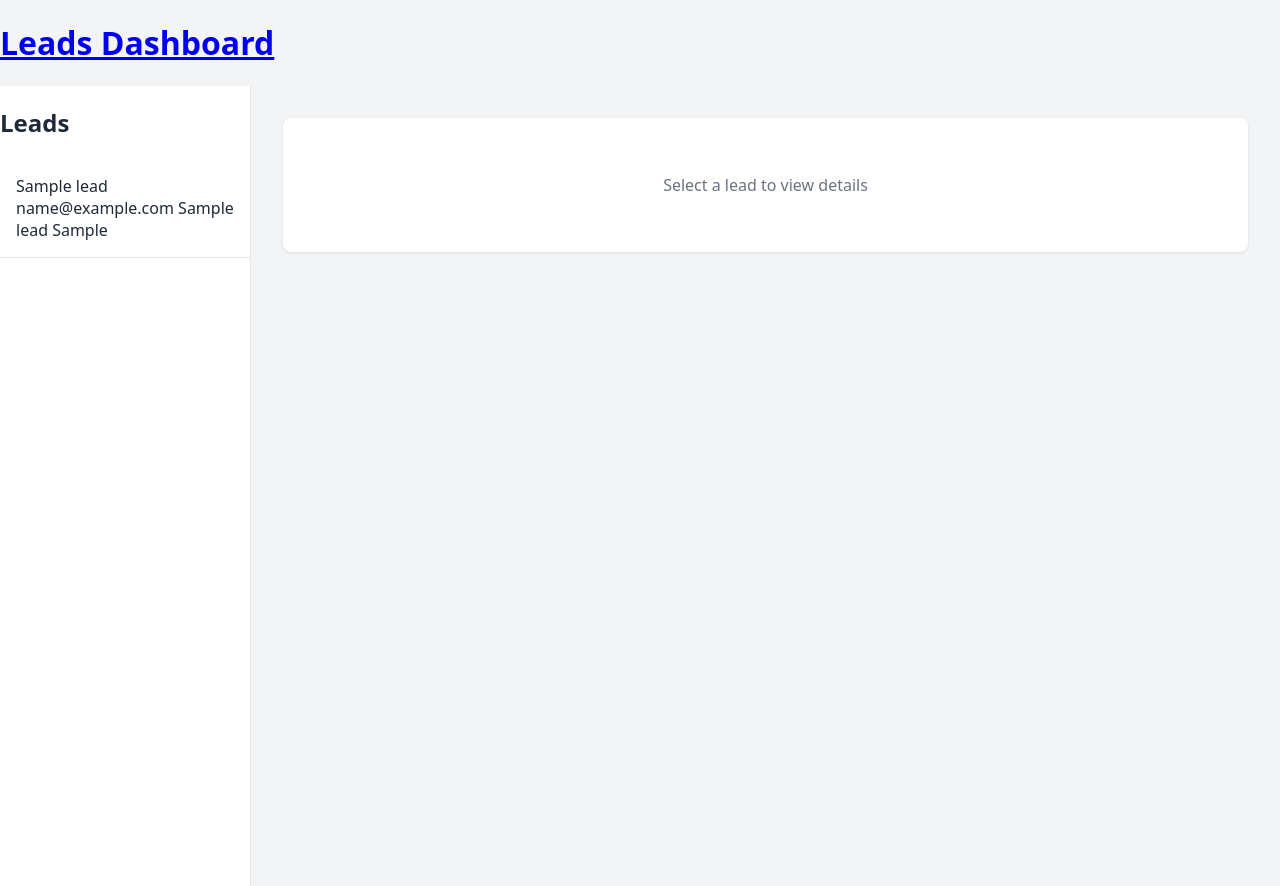
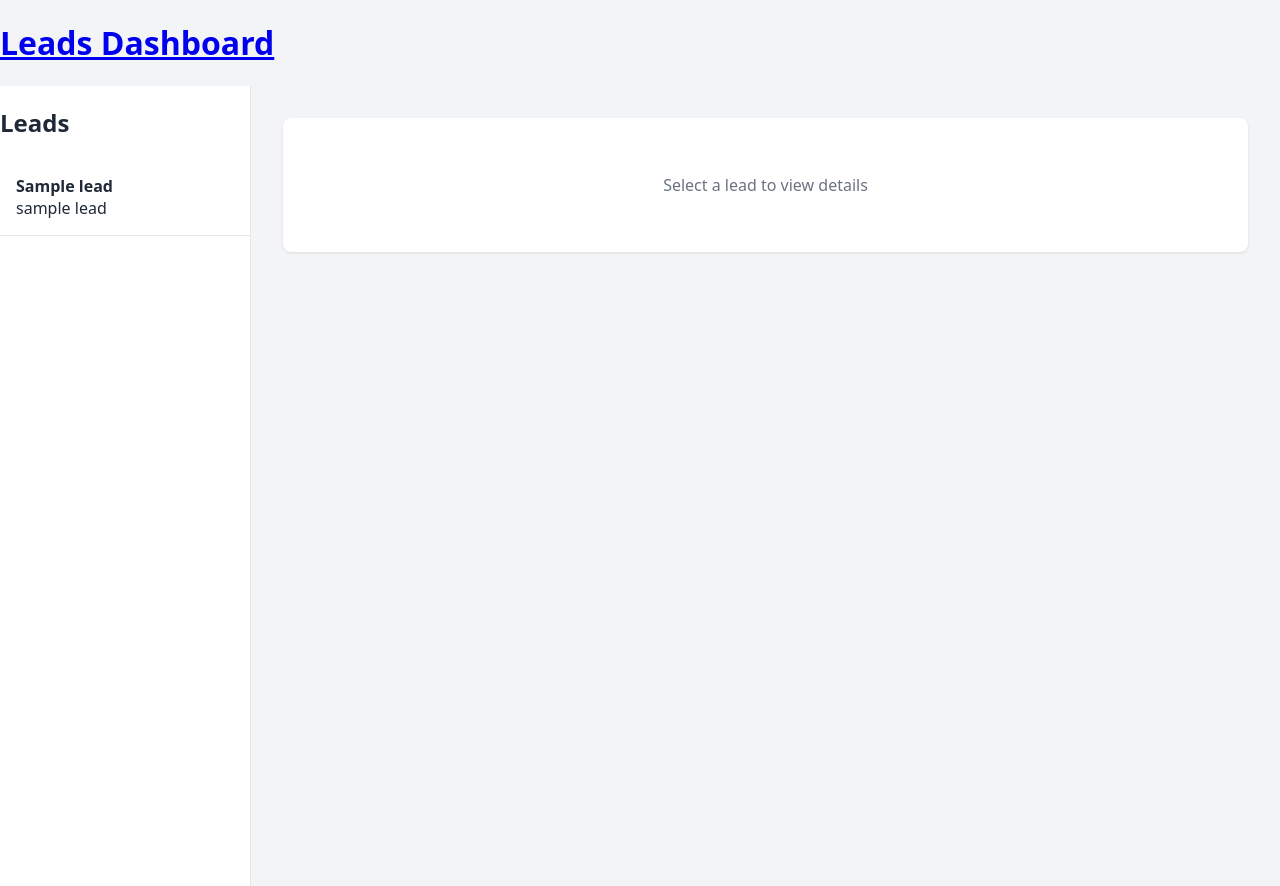
Before and after one commit to Param302/RippleReach, a Flask app: template templates/dashboard.html in a window 1280 px wide. Run offline with Flask 3, Linux system fonts and the light colour scheme; the template is opened without the code that fills it: most values are stand-ins (such as "Sample title", 1, 10 or a date in 2020); parts of the project's set-up code (start-up, migrations or seed data) failed here and were passed over.

Commit message:
Fixed UI

```diff
--- a/static/css/style.css
+++ b/static/css/style.css
@@ -55,7 +55,7 @@ body {
 .content {
     flex: 1;
     padding: 2rem;
-    overflow-y: auto;
+    height: fit-content;
 }
 
 .lead-details {
--- a/templates/dashboard.html
+++ b/templates/dashboard.html
@@ -6,10 +6,8 @@
         <h1>Leads</h1>
         {% for lead in leads %}
             <div class="nav-item" data-lead-email="{{ lead.email }}">
-                <span class="name">{{ lead.name }}</span>
-                <span class="company_email">{{ lead.email }}</span>
-                <span class="company_name">{{ lead.company_name }}</span>
-                <span class="company_domain">{{ lead.company_domain }}</span>
+                <div class="name"><strong>{{ lead.name }}</strong></div>
+                <div class="company_name">{{ lead.company_name | lower }}</div>
             </div>
         {% endfor %}
     </nav>
```
